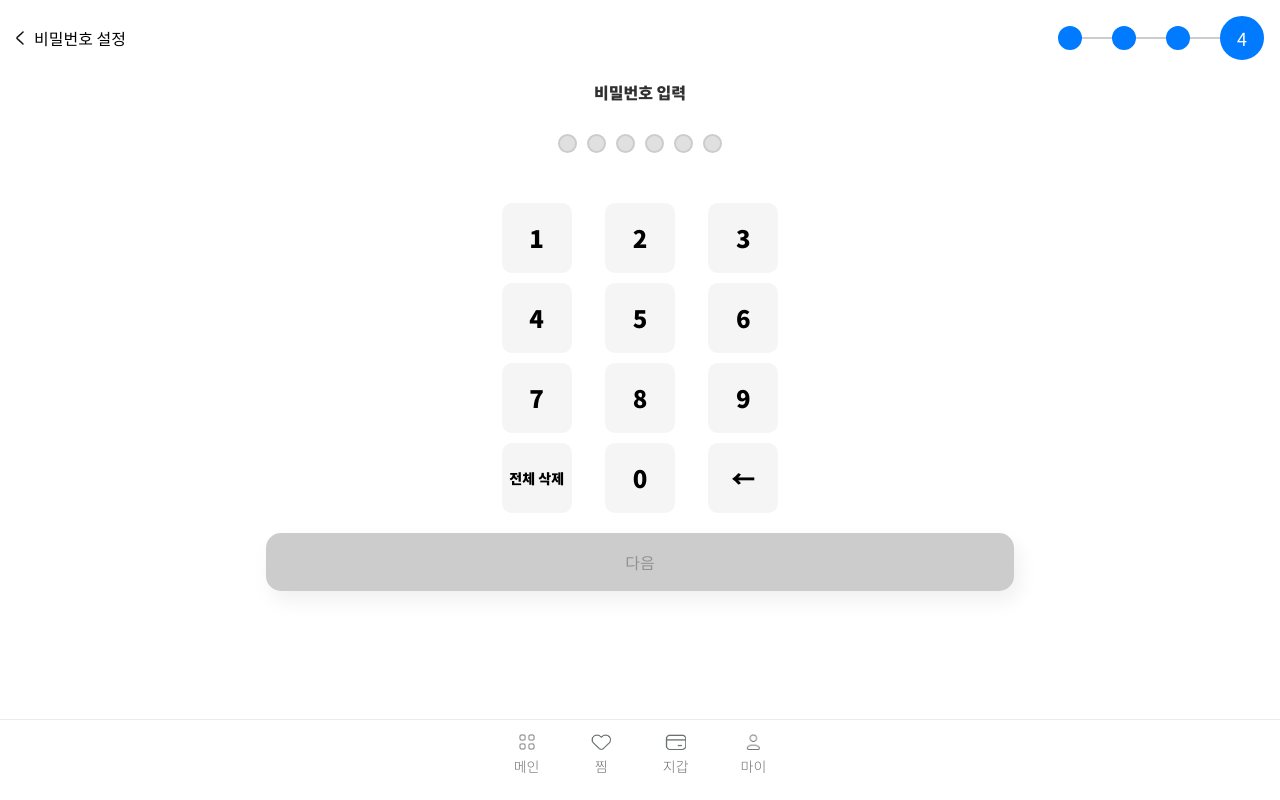
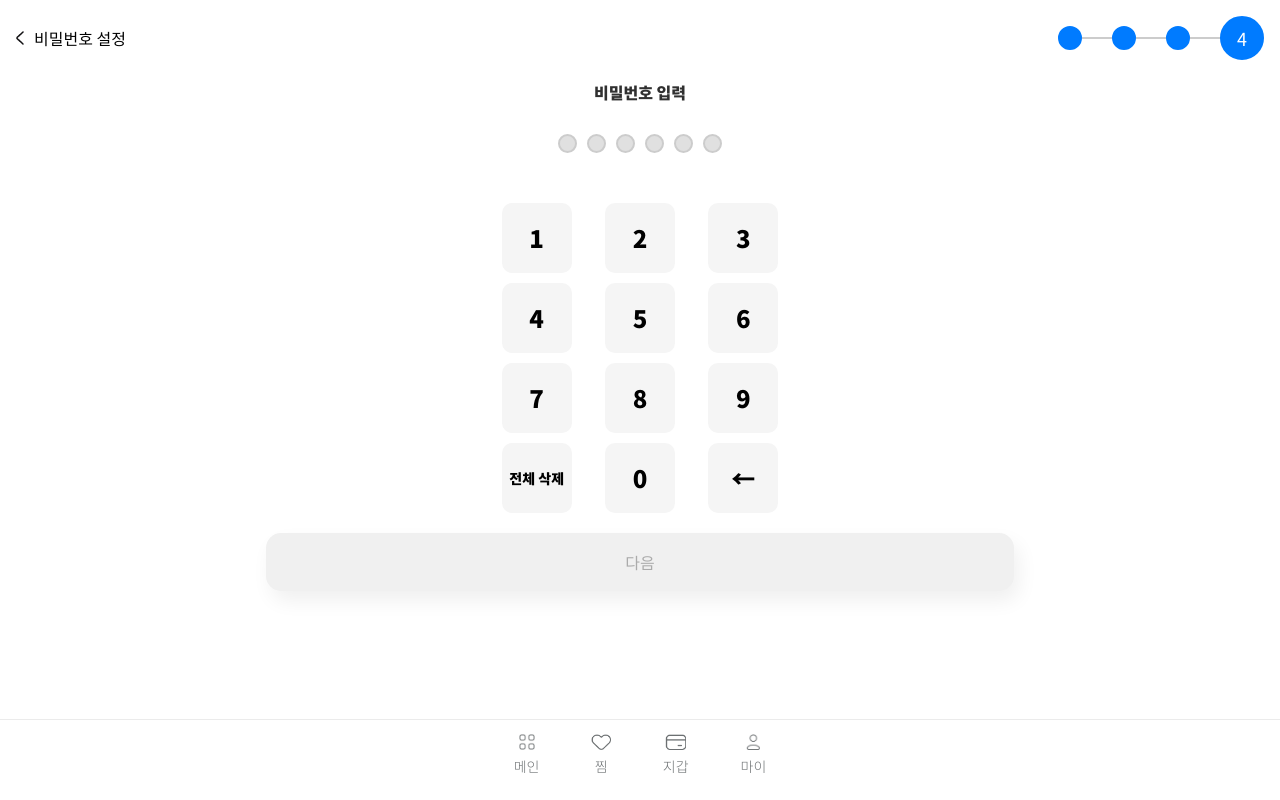
Before and after one commit to S0LStar/SOLStar, a React (Vite) app in the folder frontend/solstar/: page /signup/set in a window 1280 px wide. Built offline with nearby package versions, Linux system fonts and the light colour scheme.

Commit message:
Design: widebutton css 수정

```diff
--- a/frontend/solstar/src/components/signup/accountRegist/CreateAccount.css
+++ b/frontend/solstar/src/components/signup/accountRegist/CreateAccount.css
@@ -75,12 +75,12 @@
   width: 60%;
 }
 
-.wide-button.inactive {
+.create-container .wide-button.inactive {
   background-color: #ccc; /* Inactive button color */
   cursor: not-allowed;
 }
 
-.wide-button.active {
+.create-container .wide-button.active {
   background-color: #0046ff; /* Active button color */
   cursor: pointer;
 }
```
